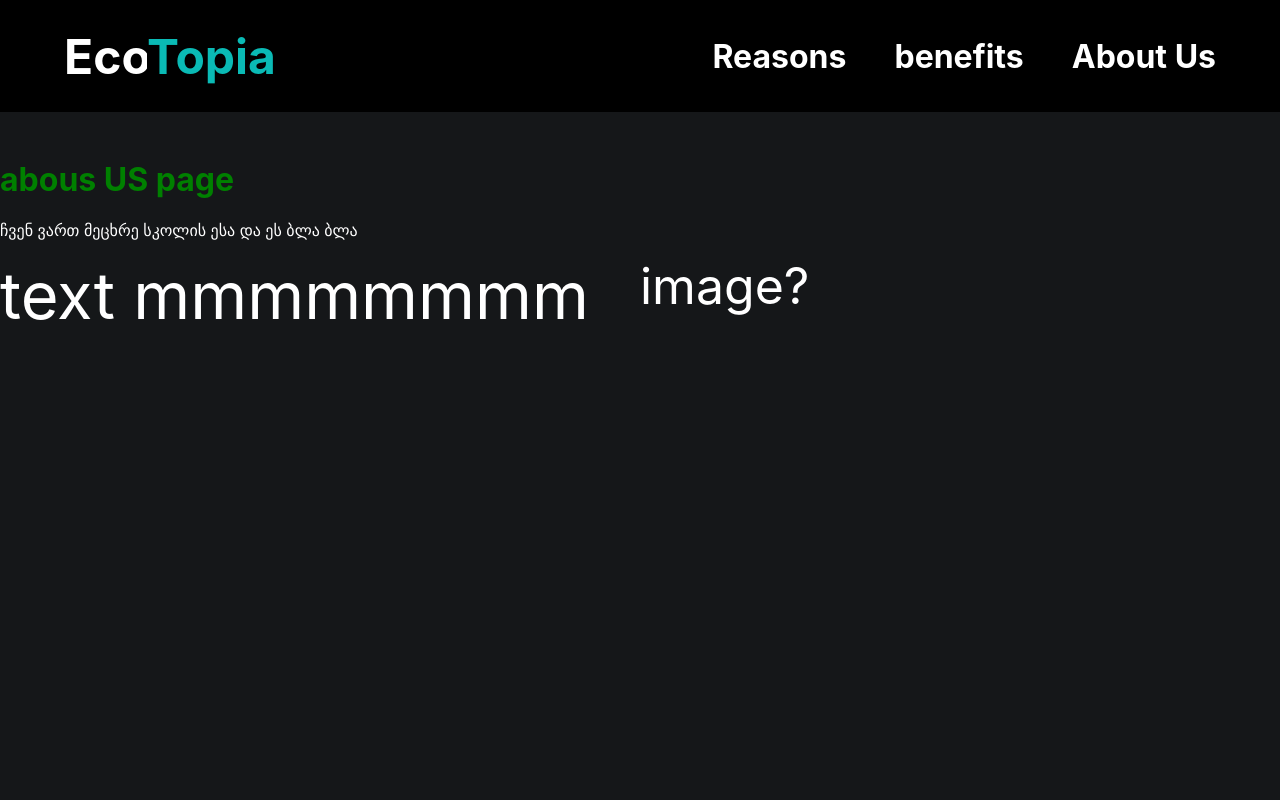
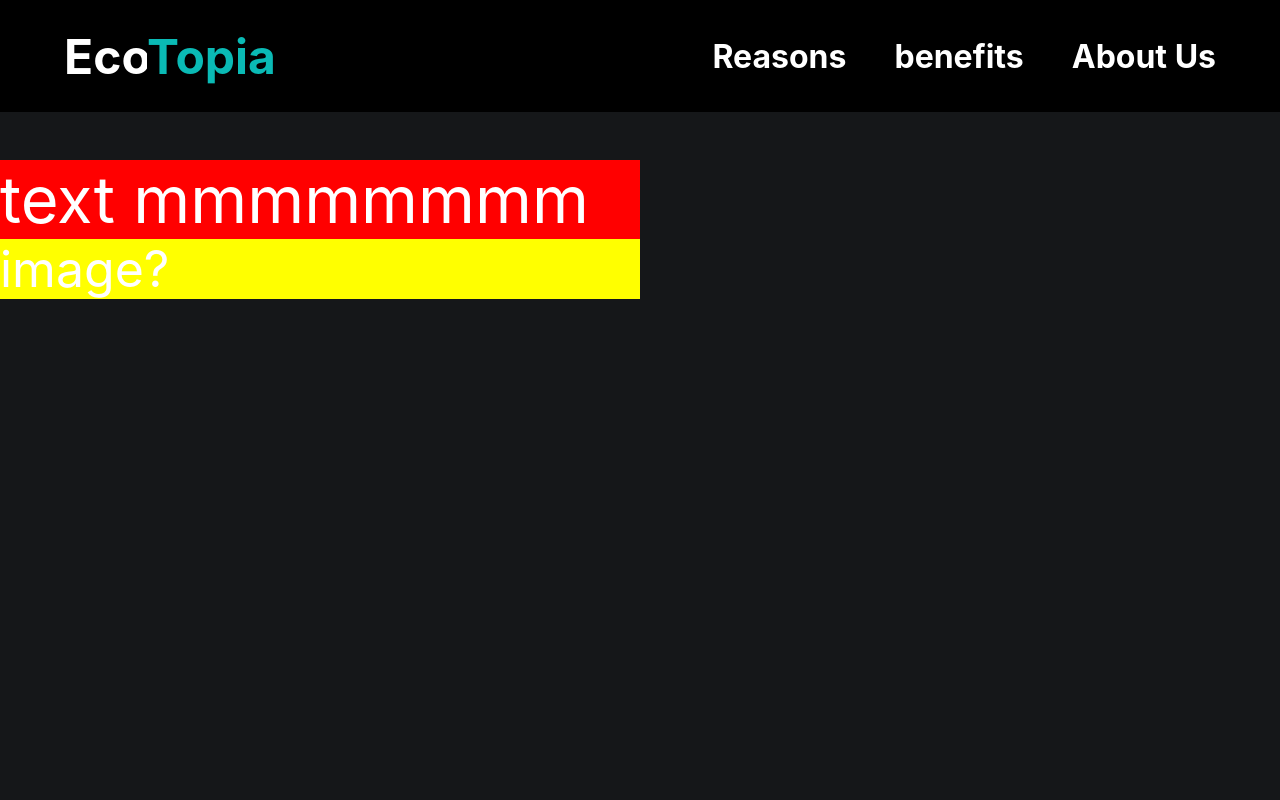
Before and after one commit to TILIKU/pain, a React (Create React App) app: page /aboutUs in a window 1280 px wide. Shown: the top 800 px of the page. Built offline with nearby package versions, Linux system fonts and the light colour scheme.

Commit message:
added main grid

```diff
--- a/src/css/Footer.module.css
+++ b/src/css/Footer.module.css
@@ -5,7 +5,8 @@
     flex-wrap: wrap;
     justify-content: space-evenly;
     align-items: baseline;
-    margin-top:auto
+    margin-top:auto;
+    grid-area:footer;
 }
 .footer_text{
     text-transform: uppercase;
--- a/src/css/Layout.module.css
+++ b/src/css/Layout.module.css
@@ -1,13 +1,17 @@
+
+.background{
+  width: 100%;
+  background-color: #151719;
+  display:grid;
+  grid-template-areas:  "header header"
+                        "content content"
+                        "footer footer";
+}
 
 .main {
   margin: 3rem 0;
   width: 90%;
   max-width: 40rem;
   min-height: 73.5vh;
+  grid-area:content;
 }
-.background{
-  width: 100%;
-  height: 100vh;
-  background-color: #151719;
-  color: 100%;
-}
--- a/src/css/NavBar.module.css
+++ b/src/css/NavBar.module.css
@@ -1,5 +1,5 @@
 .header {
-
+    grid-area:header;
     height: 7rem;
     display: flex;
     align-items: center;
--- a/src/css/Section.module.css
+++ b/src/css/Section.module.css
@@ -1,14 +1,17 @@
 .mainDiv{
-    min-width: 100vw;
+    width: 100%;
     min-height: 100vh;
-    display: grid;
-    grid-template-columns: 1fr 1fr;
+
 }
 .sectionText{
     color:white;
-    font-size:65px
+    font-size:65px;
+    background-color:red;
+    grid-area:content;
 }
 .sectionImg{
     color: white;
-    font-size:50px
+    font-size:50px;
+    background-color:yellow;
+    grid-area:content;
 }
--- a/src/pages/AboutUsPage.js
+++ b/src/pages/AboutUsPage.js
@@ -3,11 +3,9 @@ import Section from "../components/Section"
 
 function AboutUsPage() {
     return (
-        <div>
-        <h1 className={classes.h1}>abous US page</h1>
-        <p>ჩვენ ვართ მეცხრე სკოლის ესა და ეს ბლა ბლა </p>
+        <span>
         <Section />
-        </div>
+        </span>
     )
 }
 
--- a/src/pages/BenefitsPage.js
+++ b/src/pages/BenefitsPage.js
@@ -2,7 +2,7 @@ import classes from "./BenefitsPage.module.css"
 
 function BenefitsPage() {
     return (
-        <h1 className={classes.h1}>reasons page</h1>
+        <h1 className={classes.h1}>benefits page</h1>
     )
 }
 
--- a/src/pages/MainPage.js
+++ b/src/pages/MainPage.js
@@ -4,7 +4,7 @@ function MainPage() {
     return (
         <div>
          <h1 className={classes.h1}>main page</h1>
-         <img src="https://www.google.com/url?sa=i&url=https%3A%2F%2Fwww.pngwing.com%2Fen%2Fsearch%3Fq%3Dpyramid&psig=AOvVaw0YV3uVgg6wClNBWoRgdvzO&ust=1674321436880000&source=images&cd=vfe&ved=0CBAQjRxqFwoTCIiRx6LW1vwCFQAAAAAdAAAAABAI" />
+         <img alt="balls" src="https://www.google.com/url?sa=i&url=https%3A%2F%2Fwww.pngwing.com%2Fen%2Fsearch%3Fq%3Dpyramid&psig=AOvVaw0YV3uVgg6wClNBWoRgdvzO&ust=1674321436880000&source=images&cd=vfe&ved=0CBAQjRxqFwoTCIiRx6LW1vwCFQAAAAAdAAAAABAI" />
        </div>
     )
 }
```
